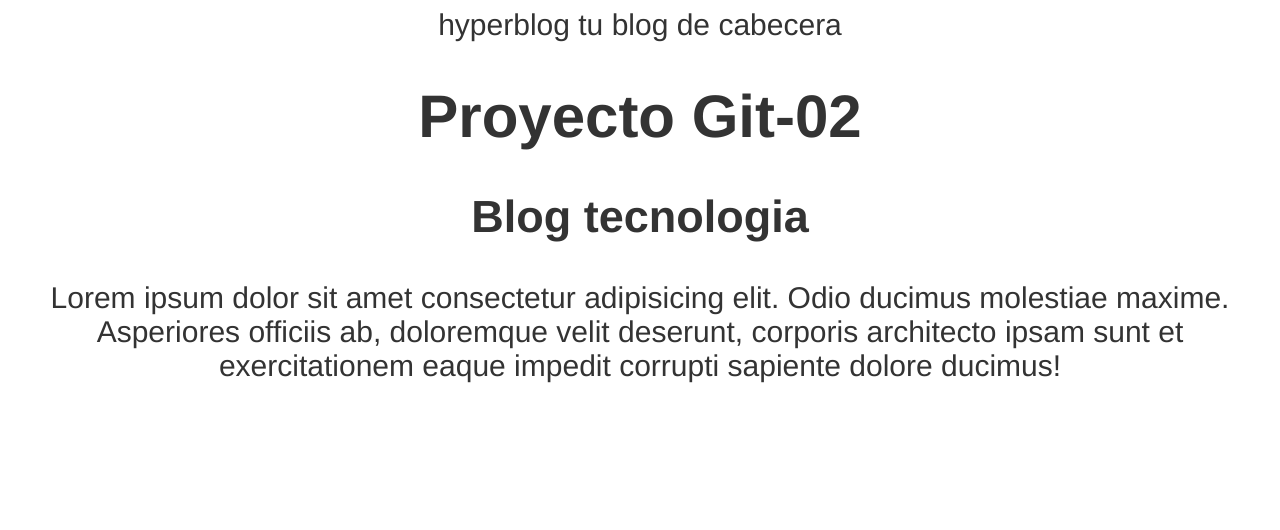
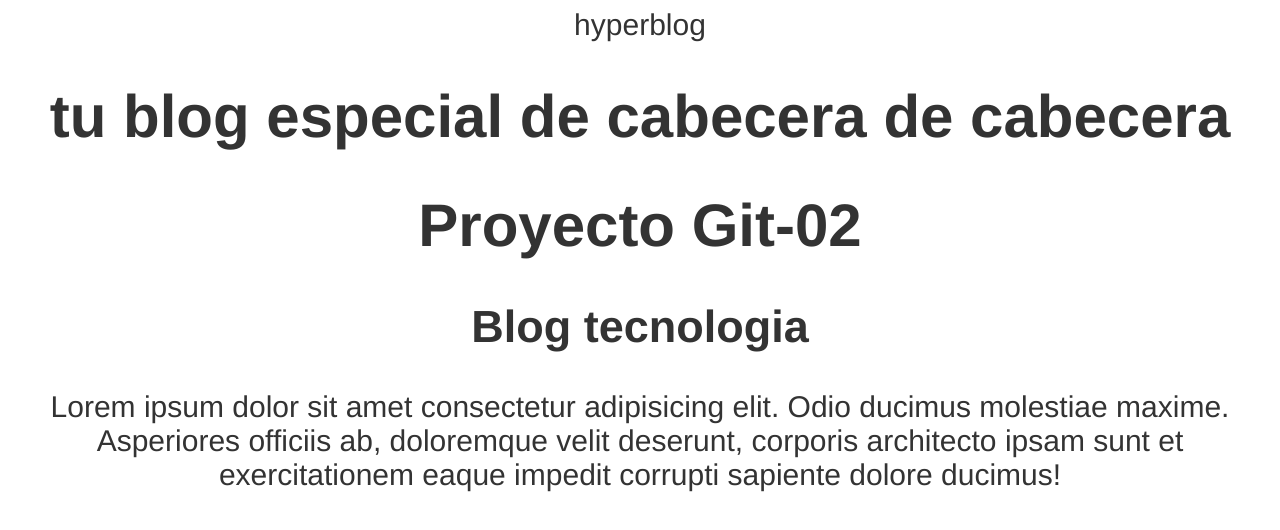
Before and after one commit to 11212001/530B_proyectoGit02, a plain HTML site: page index.html in a window 1280 px wide. Drawn offline with Linux system fonts and the light colour scheme.

Commit message:
Arreglo de titulo

```diff
--- a/index.html
+++ b/index.html
@@ -11,7 +11,7 @@
         <div id="Encabezado">
             hyperblog
             <span id="tagline">
-                tu blog de cabecera
+                <h1>tu blog especial de cabecera de cabecera</h1>
             </span>
     </div>
     <h1>Proyecto Git-02</h1>
```
